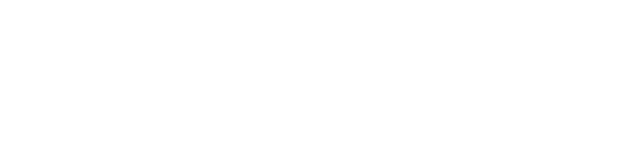
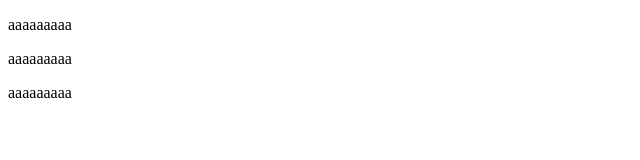
Before and after one commit to fujita-s/test, a plain HTML site: page index.html in a window 1280 px wide. Shown: the whole page, without its empty margins (0-640 px from the left). Drawn offline with Linux system fonts and the light colour scheme.

Commit message:
index.html修正

```diff
--- a/index.html
+++ b/index.html
@@ -2,5 +2,8 @@
 <head>
 </head>
 <body>
+<p>aaaaaaaaa</p>
+<p>aaaaaaaaa</p>
+<p>aaaaaaaaa</p>
 </body>
 </html>
```
